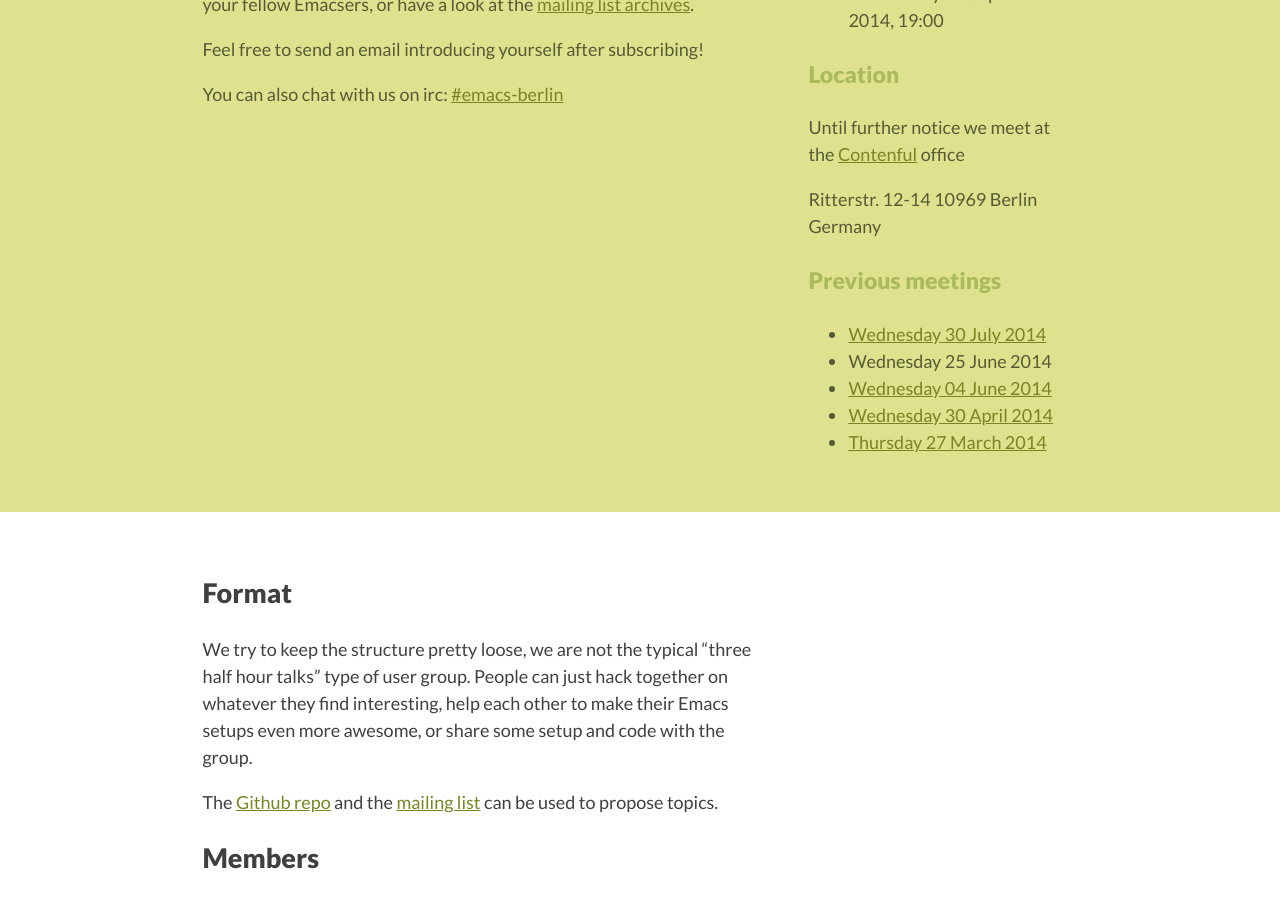
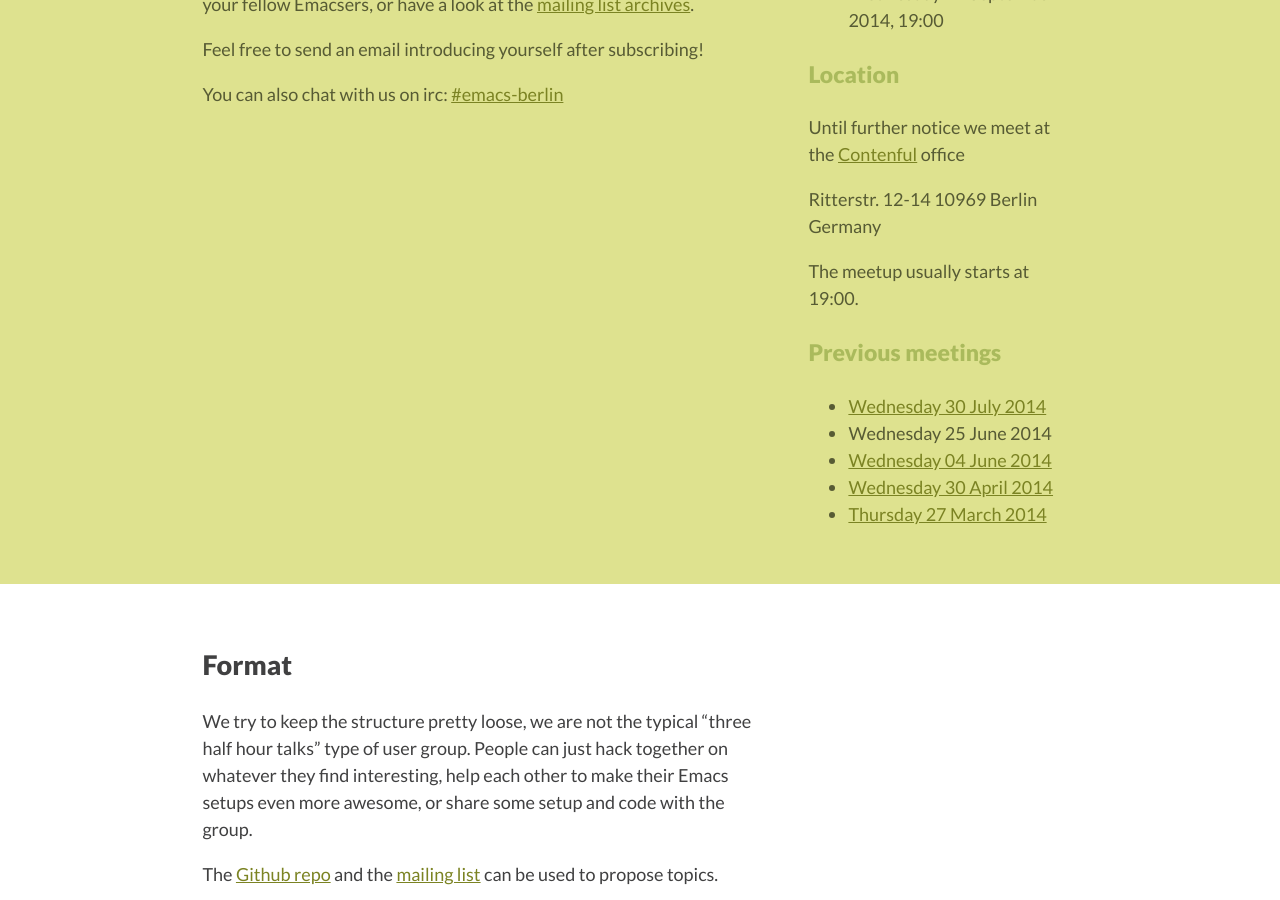
Before and after one commit to emacs-berlin/emacs-berlin.org, a Jekyll site: the page built from index.md, in a window 1280 px wide and 900 px high, scrolled down 602 px. Built offline with Jekyll 4.4.1, drawn with Linux system fonts in a browser that asks for light colours.

Commit message:
add beginning time of the meetup

```diff
--- a/index.md
+++ b/index.md
@@ -38,6 +38,9 @@ Ritterstr. 12-14
 10969 Berlin
 Germany
 
+
+The meetup usually starts at 19:00.
+
 ### Previous meetings
 
 * [Wednesday 30 July 2014](20140730-notes.html)
```
